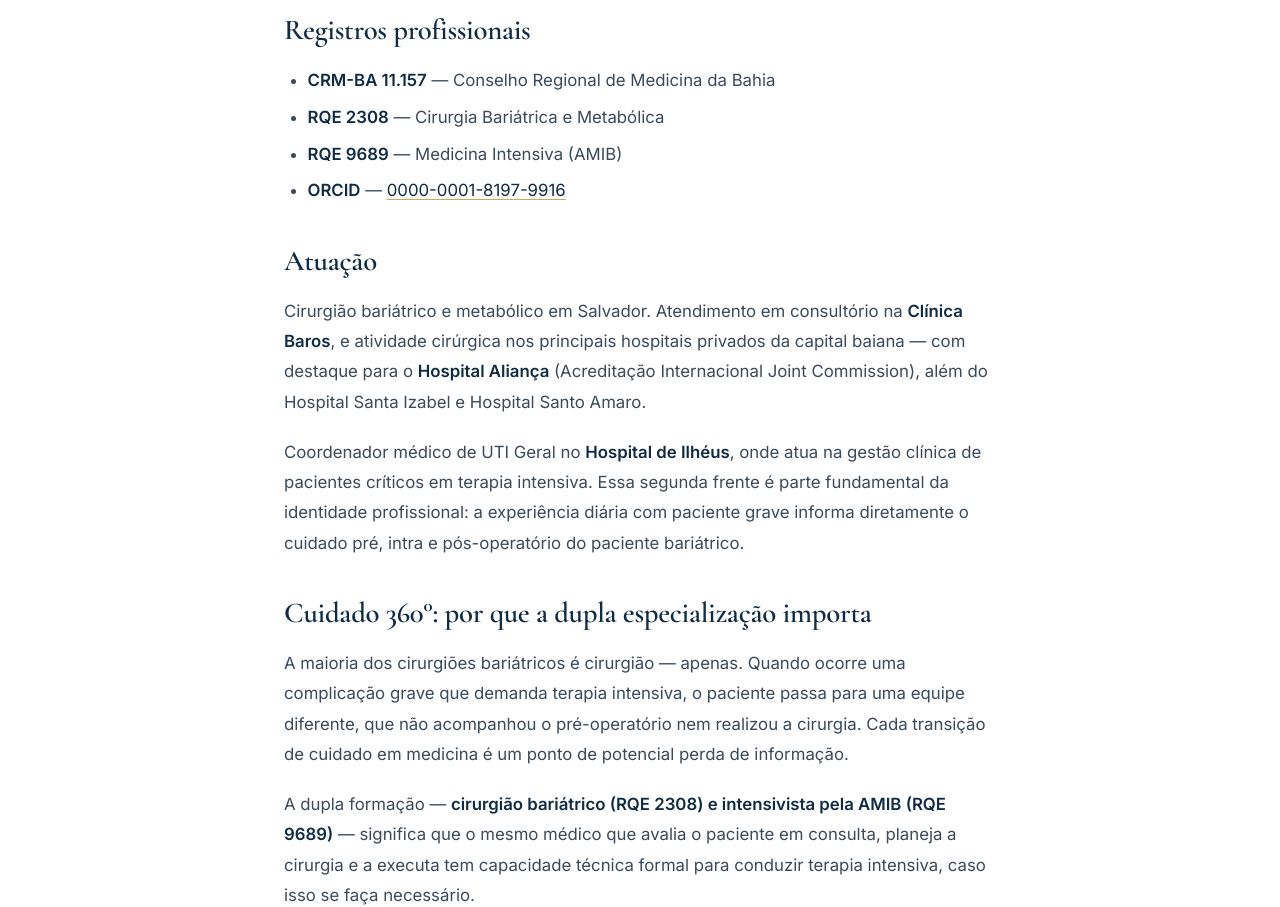
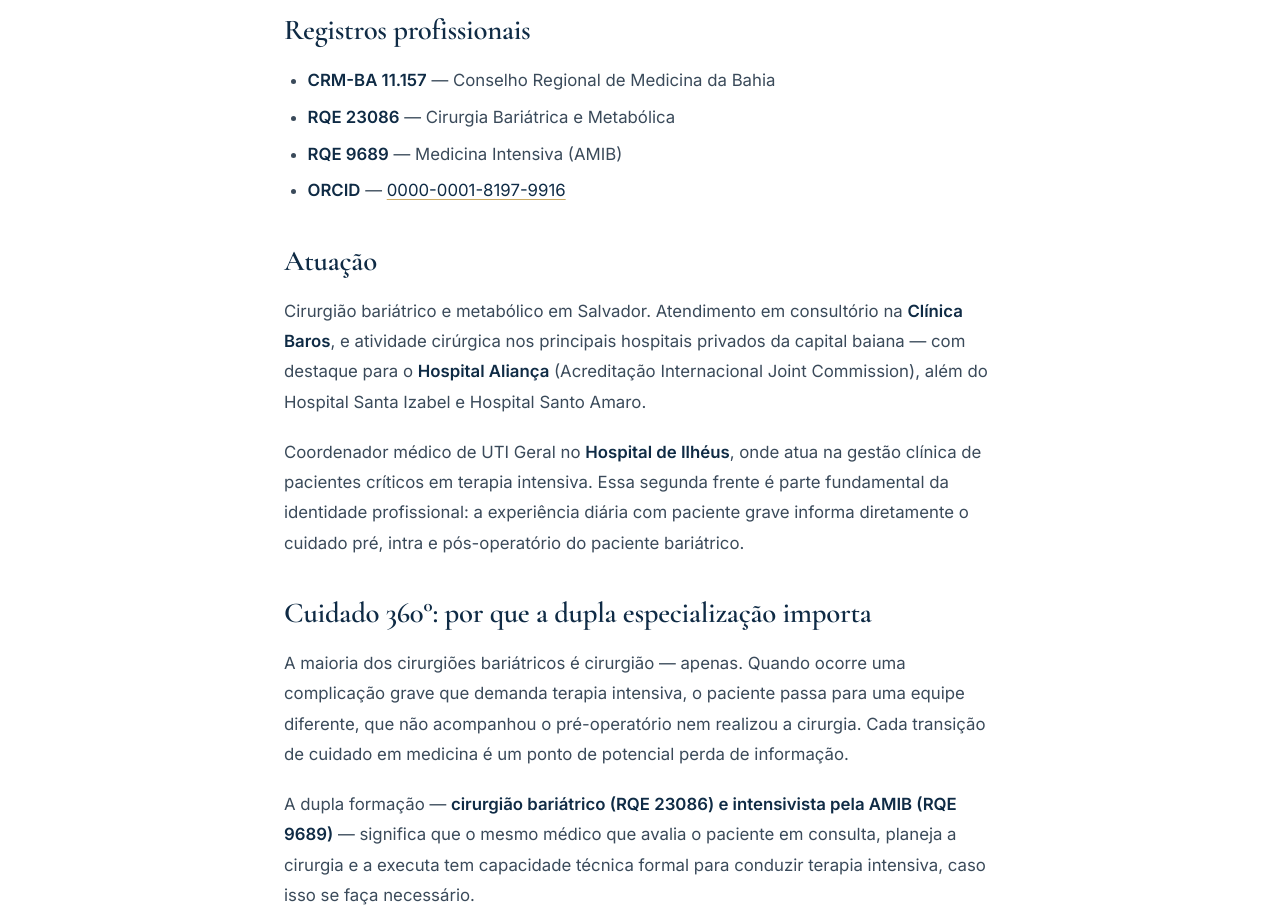
Before and after one commit to heitorpovoas/drheitorpovoas, a Jekyll site: the page built from pages/sobre.md, in a window 1280 px wide and 1400 px high, scrolled down 946 px. Shown: the part 153-1060 px from the top of the window. Built offline with Jekyll 4.4.1, drawn with Linux system fonts in a browser that asks for light colours; some of the changed text lies outside the part shown.

Commit message:
fix: corrige RQE de cirurgia bariatrica (2308 -> 23086) conforme CREMEB

```diff
--- a/_config.yml
+++ b/_config.yml
@@ -7,7 +7,7 @@
 description: >-
   Cirurgião bariátrico e intensivista em Salvador. Cirurgia bariátrica e metabólica
   com cuidado contínuo do consultório à eventual UTI. CRM-BA 11.157 ·
-  RQE 2308 (Cirurgia Bariátrica e Metabólica) · RQE 9689 (Medicina Intensiva).
+  RQE 23086 (Cirurgia Bariátrica e Metabólica) · RQE 9689 (Medicina Intensiva).
 
 # ============================================================
 # Identidade do médico (usado em layouts, schema.org, etc.)
@@ -17,7 +17,7 @@
   name: Dr. Heitor Póvoas
   full_name: Dr. Heitor Portella Póvoas Filho
   crm: CRM-BA 11.157
-  rqe_bariatrica: RQE 2308 — Cirurgia Bariátrica e Metabólica
+  rqe_bariatrica: RQE 23086 — Cirurgia Bariátrica e Metabólica
   rqe_intensiva: RQE 9689 — Medicina Intensiva (AMIB)
   whatsapp: "5571981073414"
   whatsapp_display: "(71) 98107-3414"
--- a/pages/sobre.md
+++ b/pages/sobre.md
@@ -18,7 +18,7 @@
 ## Registros profissionais
 
 - **CRM-BA 11.157** — Conselho Regional de Medicina da Bahia
-- **RQE 2308** — Cirurgia Bariátrica e Metabólica
+- **RQE 23086** — Cirurgia Bariátrica e Metabólica
 - **RQE 9689** — Medicina Intensiva (AMIB)
 - **ORCID** — [0000-0001-8197-9916](https://orcid.org/0000-0001-8197-9916)
 
@@ -32,7 +32,7 @@
 
 A maioria dos cirurgiões bariátricos é cirurgião — apenas. Quando ocorre uma complicação grave que demanda terapia intensiva, o paciente passa para uma equipe diferente, que não acompanhou o pré-operatório nem realizou a cirurgia. Cada transição de cuidado em medicina é um ponto de potencial perda de informação.
 
-A dupla formação — **cirurgião bariátrico (RQE 2308) e intensivista pela AMIB (RQE 9689)** — significa que o mesmo médico que avalia o paciente em consulta, planeja a cirurgia e a executa tem capacidade técnica formal para conduzir terapia intensiva, caso isso se faça necessário.
+A dupla formação — **cirurgião bariátrico (RQE 23086) e intensivista pela AMIB (RQE 9689)** — significa que o mesmo médico que avalia o paciente em consulta, planeja a cirurgia e a executa tem capacidade técnica formal para conduzir terapia intensiva, caso isso se faça necessário.
 
 Não substitui a equipe da UTI. Complementa-a, com o conhecimento específico do procedimento realizado e do histórico individual do paciente. Para o paciente que valoriza segurança e continuidade, é diferencial técnico real.
 
```
Also changed, not shown: _posts/2026-04-26-cirurgia-bariatrica-salvador-como-escolher.md (+1 -1 lines), _posts/2026-05-26-medicacoes-nao-aprovadas-emagrecimento.md (+1 -1 lines).
